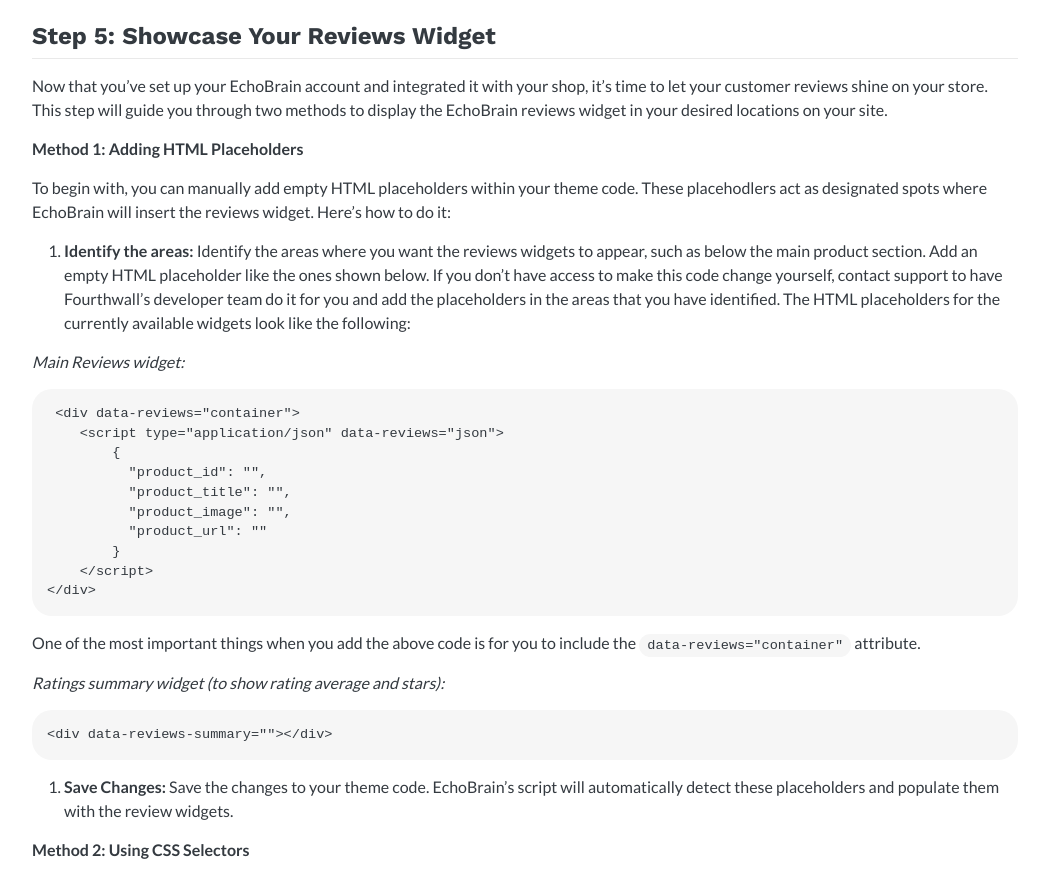
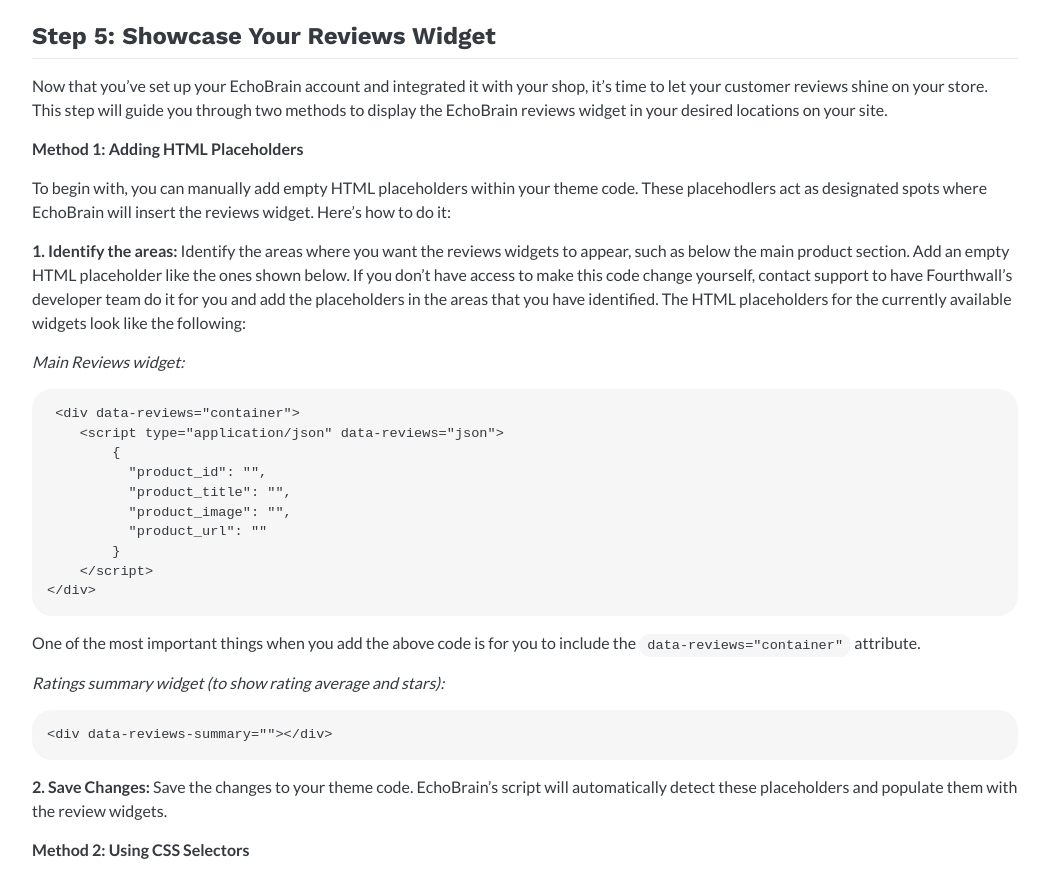
Before and after one commit to echo-brain/echo-brain.github.io, a Jekyll site: the page built from _posts/2024-03-11-getting-started-with-echobrain-first-steps.md, in a window 1280 px wide and 900 px high, scrolled down 8753 px, cut to the strip 19-900 px from the top of the window. Shown: the whole strip, without its empty margins (115-1163 px from the left). Built offline with Jekyll 4.4.1, drawn with Linux system fonts in a browser that asks for light colours.

Commit message:
improving formatting

````diff
--- a/_posts/2024-03-11-getting-started-with-echobrain-first-steps.md
+++ b/_posts/2024-03-11-getting-started-with-echobrain-first-steps.md
@@ -84,7 +84,7 @@
 
 To begin with, you can manually add empty HTML placeholders within your theme code. These placehodlers act as designated spots where EchoBrain will insert the reviews widget. Here's how to do it:
 
- 1. **Identify the areas:** Identify the areas where you want the reviews widgets to appear, such as below the main product section. Add an empty HTML placeholder like the ones shown below. If you don't have access to make this code change yourself, contact support to have Fourthwall's developer team do it for you and add the placeholders in the areas that you have identified. The HTML placeholders for the currently available widgets look like the following:
+ **1. Identify the areas:** Identify the areas where you want the reviews widgets to appear, such as below the main product section. Add an empty HTML placeholder like the ones shown below. If you don't have access to make this code change yourself, contact support to have Fourthwall's developer team do it for you and add the placeholders in the areas that you have identified. The HTML placeholders for the currently available widgets look like the following:
 
 *Main Reviews widget:*
  ```
@@ -102,12 +102,13 @@
 
  One of the most important things when you add the above code is for you to include the `data-reviews="container"` attribute.
 
+
 *Ratings summary widget (to show rating average and stars):*
 ```
 <div data-reviews-summary="{{ product.id }}"></div>
 ```
 
- 2. **Save Changes:** Save the changes to your theme code. EchoBrain's script will automatically detect these placeholders and populate them with the review widgets.
+ **2. Save Changes:** Save the changes to your theme code. EchoBrain's script will automatically detect these placeholders and populate them with the review widgets.
 
 **Method 2: Using CSS Selectors**
 
````
